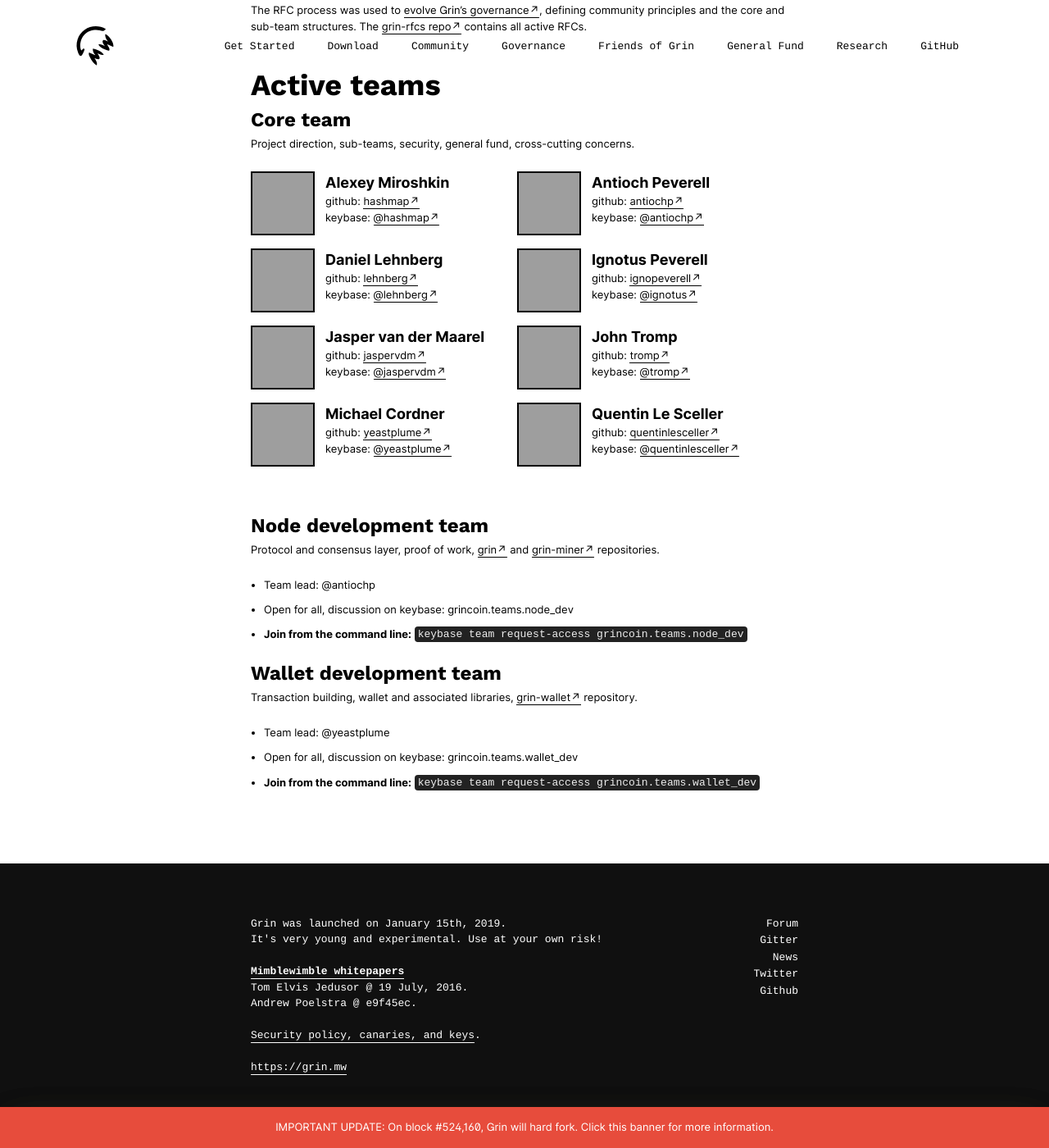
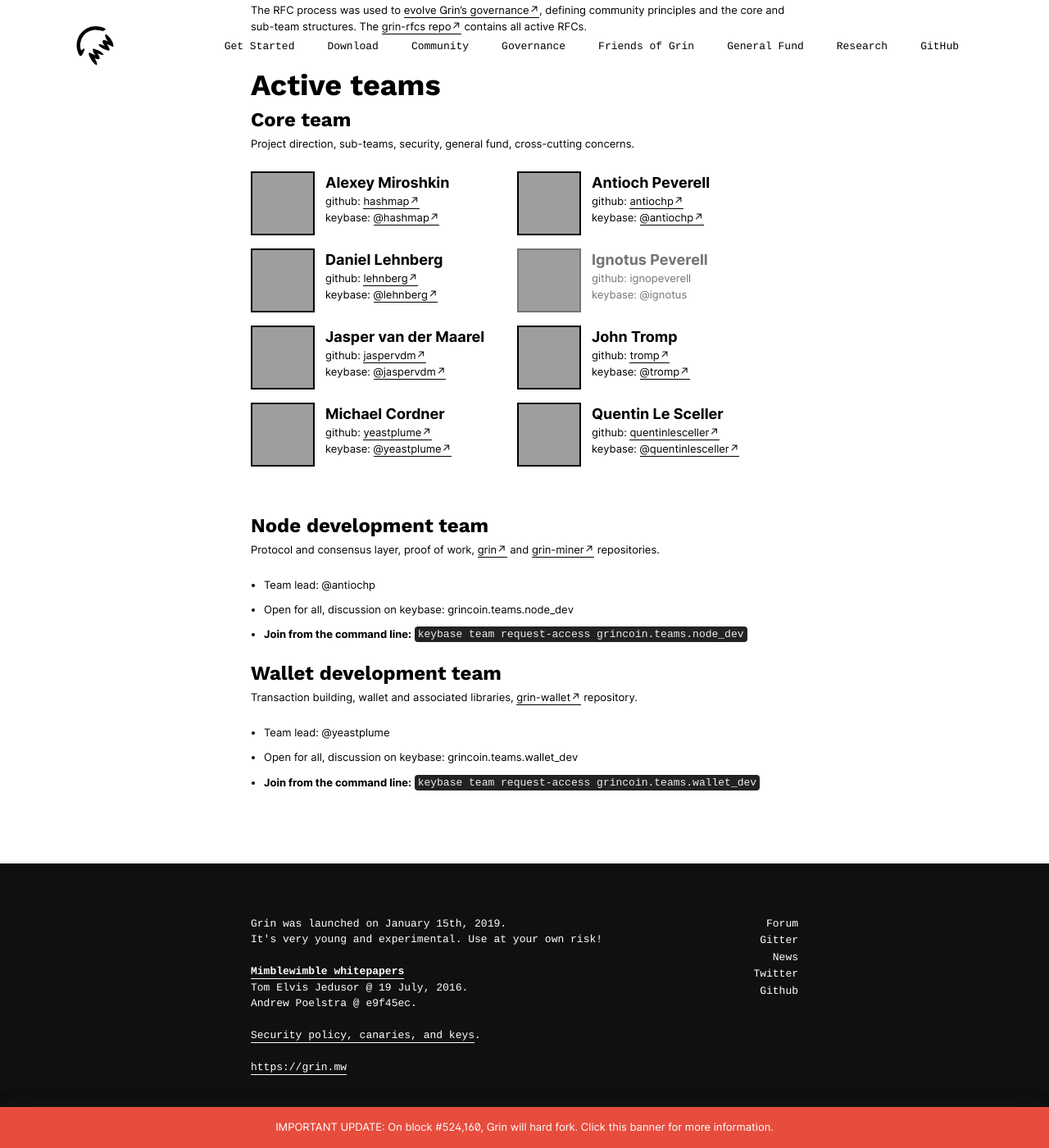
Before and after one commit to mimblewimble/site, a Jekyll site: the page built from governance.md, in a window 1280 px wide and 1400 px high, scrolled down 398 px, cut to the strip 0-1400 px from the top of the window. Shown: the whole strip at 82% size. Built offline with Jekyll 4.4.1, drawn with Linux system fonts in a browser that asks for light colours; nearby versions of some CDN libraries; our own code applies the rules of GitHub Pages for plain Markdown files; grey boxes are pictures that could not be loaded.

Commit message:
introduce inactive state and apply to ignotus

```diff
--- a/_sass/governance.scss
+++ b/_sass/governance.scss
@@ -21,9 +21,10 @@
     border-width: 0.2rem;
 }
 
-.team-table-avatar-link {
-    border-bottom: 0px;
-
+.team-table-avatar.inactive {
+    -webkit-filter: grayscale(100%); /* Safari 6.0 - 9.0 */
+    filter: grayscale(100%);
+    border-color: #757575;
 }
 
 .team-table-details {
@@ -46,6 +47,14 @@
     margin: 0rem;
 }
 
+.team-table-title.inactive {
+    color: #757575;
+}
+
+.team-table-text.inactive {
+    color: #757575;
+}
+
 .codebox {
   padding: 15px;
   height: auto;
--- a/governance.md
+++ b/governance.md
@@ -43,11 +43,11 @@
         </div>
     </div>
     <div class="team-table-member">
-        <a href="http://github.com/ignopeverell" style="border-bottom: 0px ! important;"><img src="https://avatars.githubusercontent.com/ignopeverell" class="team-table-avatar"></a>
+        <img src="https://avatars.githubusercontent.com/ignopeverell" class="team-table-avatar inactive">
         <div class="team-table-details">
-            <p class="team-table-title">Ignotus Peverell</p>
-            <p class="team-table-text">github: <a href="http://github.com/ignopeverell">ignopeverell↗</a></p>
-            <p class="team-table-text">keybase: <a href="https://keybase.io/ignotus">@ignotus↗</a></p>
+            <p class="team-table-title inactive">Ignotus Peverell</p>
+            <p class="team-table-text inactive">github: ignopeverell</p>
+            <p class="team-table-text inactive">keybase: @ignotus</p>
         </div>
     </div>
     <div class="team-table-member">
```
